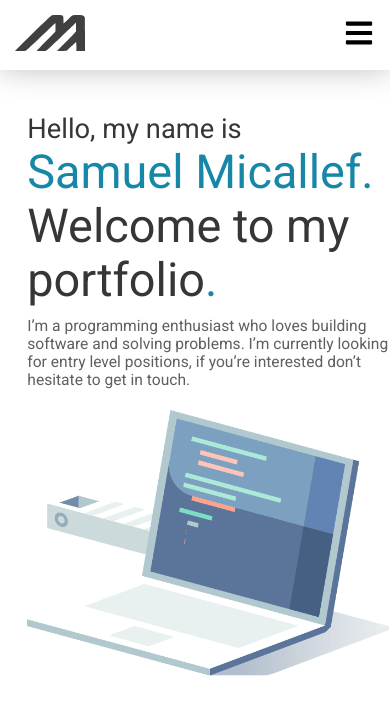
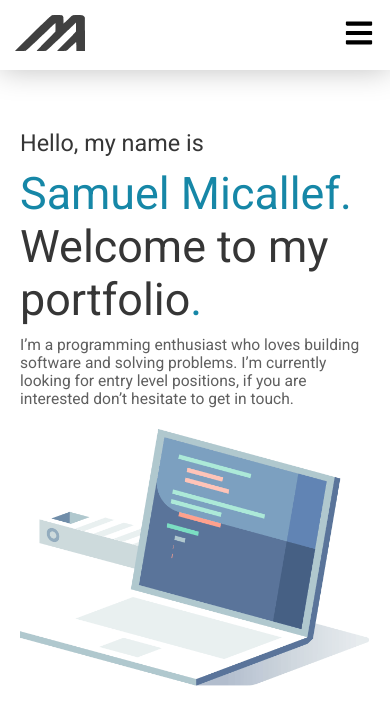
Before and after one commit to msam-dev/PortfolioWebsiteV2, a React (Create React App) app: page / in a window 390 px wide. Shown: the top 724 px of the page. Built offline with nearby package versions, Linux system fonts and the light colour scheme.

Commit message:
altered home page responsivenes. fully funtional

```diff
--- /dev/null
+++ b/src/components/ContactContent.js
@@ -0,0 +1,20 @@
+import "./ContactContentStyles.css";
+import React, { useState } from 'react';
+
+const ContactContent = () => {
+  return (
+    <div className="header">
+        <div className="headers">
+            <div className="lets">Let's get in touch.</div>
+            <div className="ifYou">If you have any questions feel free to contact me via: </div>
+            <div className="">
+                <span className="Email"><span className="EM"><b>Email:</b></span> micallef.contact@gmail.com</span>
+                <a href="https://www.linkedin.com/in/samuelmicallef/" className="Linked"><span className="LN"><b>LinkedIn:</b></span> linkedin.com/in/samuelmicallef/</a>
+            </div>
+            <div className=""></div>
+        </div>
+    </div>
+  );
+};
+
+export default ContactContent
--- /dev/null
+++ b/src/components/ContactContentStyles.css
@@ -0,0 +1,17 @@
+.headersx{
+    display: flex;
+    flex-direction: column;
+}
+.borderContact{
+    display: flex;
+    flex-direction: column;
+}
+
+.lets{
+    font-size: 96px;
+    color: #1687A7;
+}
+.EM, .LN{
+    color: #1687A7;
+    font-weight: 100%;
+}
--- a/src/components/HomePageContent.js
+++ b/src/components/HomePageContent.js
@@ -4,18 +4,20 @@ import React, { useState } from 'react';
 
 const HomePageContent = () => {
   return (
-    <div className="headers">
+    <div className="pageContainer">
+      <div className="outerContentDiv">
           <div className="textBlock">
               <div className="hello">Hello, my name is</div>
               <div className="samuel">Samuel Micallef.</div>
               <div className="welcome">Welcome to my portfolio<span className="dotBlue">.</span></div>
               <div className="summary">I’m a programming enthusiast who loves building software and solving problems.
-            I’m currently looking for entry level positions, if you’re interested don’t hesitate to get in touch.</div>
+              I’m currently looking for entry level positions, if you are interested don’t hesitate to get in touch.</div>
           </div>
-        <div >
+
+          <div className="computerDiv">
             <img className="computerGif"  alt="gif of a computer coding" src={computerGif}/>
           </div>
-
+      </div>
     </div>
   );
 };
--- a/src/components/HomePageContentStyles.css
+++ b/src/components/HomePageContentStyles.css
@@ -1,11 +1,22 @@
-.headers{
+.dotBlue{
+    color: #1687A7;
+}
+
+.pageContainer{
+    padding-left: 20px;
+    padding-right: 20px;
+    justify-content: center;
+    display: flex;
+}
+
+.outerContentDiv{
     display: flex;
     flex-direction: row;
+    margin-top: 20vh;
 }
 
 .textBlock{
-    padding-top: 20vh;
-    padding-left: 7vw;
+    flex: 66%;
 }
 
 .hello{
@@ -28,74 +39,76 @@
 .summary{
     font-size: 24px;
     color:#5F5F5F;
-    max-width: 700px;
-    padding-bottom: 20px;
+    max-width: 750px;
+}
+
+.computerDiv{
+    max-width: 537px;
+    flex: 34%;
+    margin-top: 40px;
 }
 
 .computerGif{
-    padding-left: 0;
-    padding-top: 20vh;
-    max-width: 600px;
-    width: 100vw;
+    max-width: 537px;
     min-width: 280px;
-    right: 0;
 }
 
-.dotBlue{
-    color: #1687A7;
-}
-
-@media screen and (max-width: 1410px) {
-    .headers{
-        flex-direction: column;
+/*adjustmenmts for when word portfolio wraps around*/
+@media screen and (max-width: 1652px) {
+    .textBlock{
+        max-width: 710px;
     }
-
-    .welcome{
-        padding-bottom: 10px;
-    }
-
-    .computerGif{
-        padding-left: 7vw;
-        padding-top: 0;
-        display: none;
+    .computerDiv{
+        margin-top: 80px;
     }
 }
 
+/*adjustments for when word Micallef wraps around*/
+@media screen and (max-width: 1288px) {
+    .textBlock{
+        max-width: none;
+    }
+    .outerContentDiv{
+        flex-direction: column;
+    }
+    .computerGif{
+       display: none;
+    }
+}
 
-@media screen and (max-width: 765px) {
-    .hello{
-        font-size: 7vw;
-        padding-bottom: 0;
+@media screen and (max-width: 1114px) {
+    .textBlock{
+        max-width: 710px;
     }
+    .outerContentDiv{
+        margin-top: 10vh;
+    }
+}
 
-    .samuel{
-        font-size: 12vw;
+@media screen and (max-width: 770px) {
+    .computerGif,.computerDiv{
+        display: initial;
+        width: 100%;
+        max-width: none;
+        margin-top: 10px;
     }
-
-    .welcome{
-        font-size: 12vw;
+    .outerContentDiv{
+        margin-top: 7vh;
+    }
+    .hello, .welcome{
         padding-bottom: 10px;
     }
-
+    .hello{
+        font-size: 6vw;
+    }
+    .samuel{
+        font-size: 11.5vw;
+    }
+    .welcome{
+        font-size: 11.5vw;
+        padding-bottom: 10px;
+    }
     .summary{
         font-size: 4vw;
     }
-    .computerGif{
-        padding-left: 7vw;
-        padding-top: 0;
-        display: none;
-    }
 }
-
-
-@media screen and (max-width: 520px) {
-   .textBlock{
-        padding-top: 5vh;
-    }
-
-    .computerGif{
-        padding-left: 7vw;
-        padding-top: 0;
-        display: initial;
-    }
-}
--- a/src/components/NavbarStyles.css
+++ b/src/components/NavbarStyles.css
@@ -23,7 +23,7 @@
     width: 65vw;
     max-width: 350px;
     min-width: 180px;
-    margin-bottom: 2.5rem;
+    margin-bottom: 1.5rem;
 }
 .nav-menu{
     display: flex;
@@ -62,7 +62,6 @@
 .samGif{
     width: 0;
     height: 0;
-
 }
 
 @media screen and (max-width: 540px) {
@@ -76,7 +75,7 @@
         min-height: 670px;
         position: absolute;
         left:0 ;
-        top:-200%;
+        top:-500%;
         z-index: 0;
         transition: 0.3s;
     }
--- a/src/routes/Contact.js
+++ b/src/routes/Contact.js
@@ -1,9 +1,13 @@
 import React from 'react'
 import Navbar from '../components/Navbar'
+import ContactContent from '../components/ContactContent'
 
 const Contact = () => {
   return (
-    <div><Navbar/></div>
+    <div>
+      <Navbar/>
+      <ContactContent/>
+    </div>
   )
 }
 
```
Lines whose indentation alone changed are shown as unchanged.
